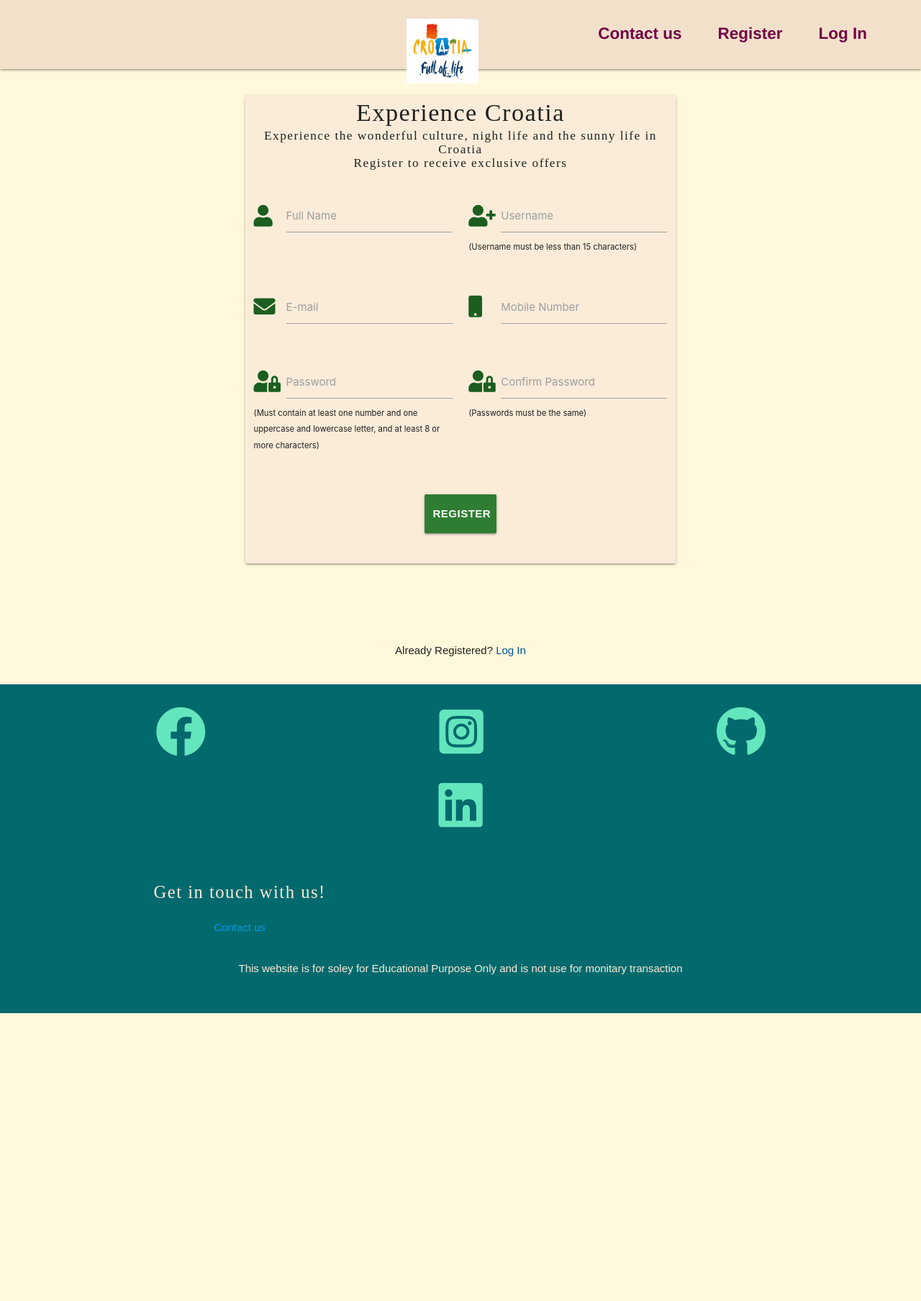
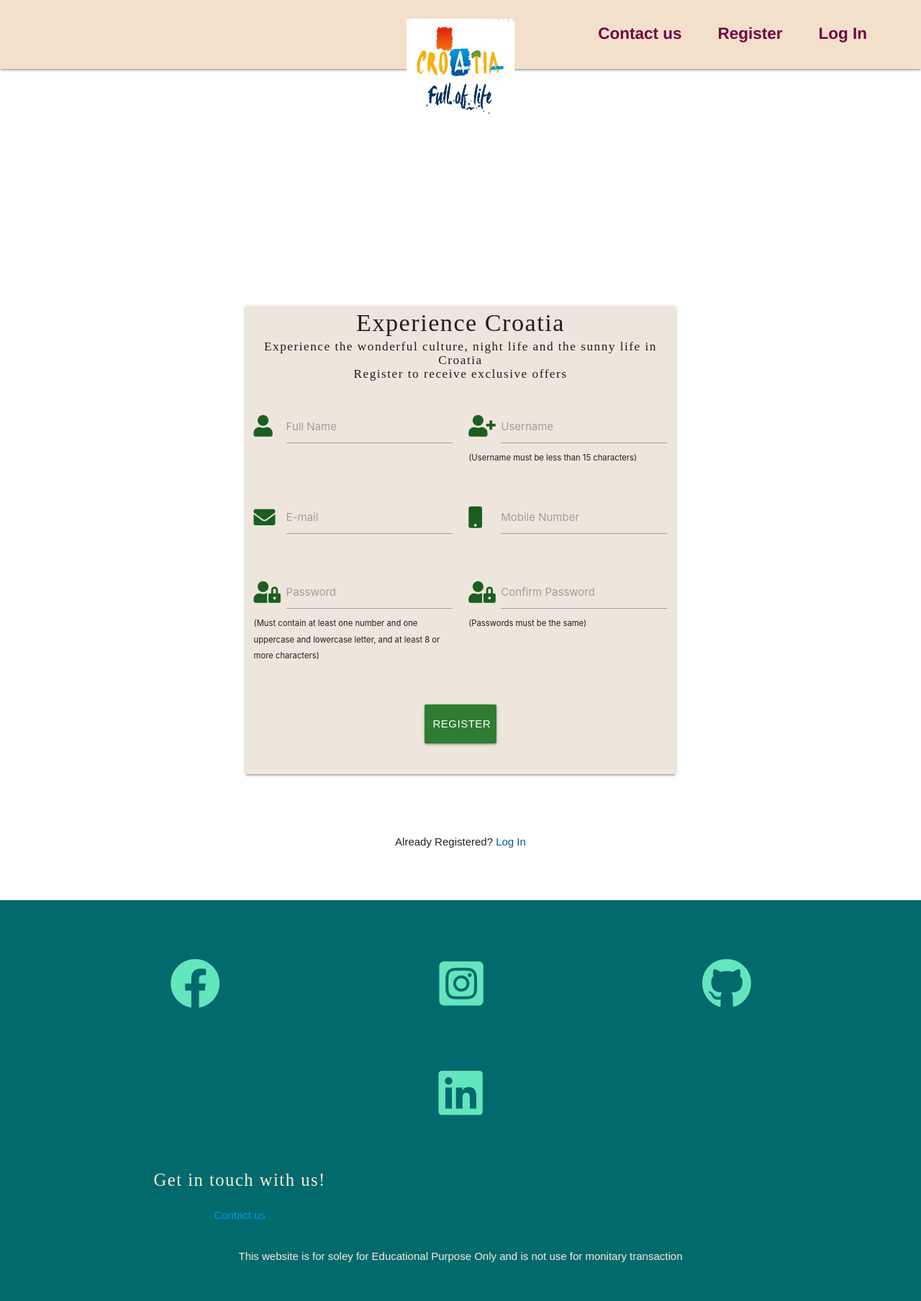
Before and after one commit to Frees1990/experience_croatia, a Flask app: page /register in a window 1280 px wide. Shown: the whole page at 72% size. Before the commit the page ends 1408 px from the top, so only its background shows below. Run offline with Flask 3, Linux system fonts and the light colour scheme; some libraries are stand-ins or nearby versions.

Commit message:
Changes on the position of the form card and added ID's to separate the position of each card in each pages

```diff
--- a/static/css/style.css
+++ b/static/css/style.css
@@ -7,20 +7,20 @@ html,
 body {
   width: 100%;
   height: 100%;
-  background-color: cornsilk;
 }
 
 body > footer {
-    background-color: cornsilk;
     position: sticky;
     top: 100vh;
 }
-
 main {
   overflow-x: hidden;
   min-height: calc(100vh - 20vh);
 }
-
+aside.flash {
+  margin-top: 200px;
+  z-index: 1;
+}
 aside#hero-image {
   width: 100vw;
   height: 90vh;
@@ -31,13 +31,14 @@ aside#hero-image {
   z-index: 2;
 }
 .carousel .carousel-item>img {
-  height: 90vh;
+  height: 100vh;
 }
 .hero-callout {
   text-align: center;
   color: #17353B;
   background-color: rgba(250, 236, 217, 0.5);
 }
+
 .hero-review {
   background-color: #FAECD9;
   padding: 40px;
@@ -56,13 +57,6 @@ aside#hero-image {
   height: 500px;
   width: 350px;
 
-}
-aside.flash {
-  margin-top: 65px;
-  z-index: 1;
-}
-.card-panel{
-  margin-bottom: 30%;
 }
 .callout-btn {
   border: 2px solid #17353B;
@@ -93,31 +87,22 @@ p,
 a,
 button {
   font-family: "Questrial", sans-serif;
-  font-weight: 400;
+  font-weight: 200;
   font-style: normal;
 }
 
-.push-container {
-  height: 70vh;
-  margin-top: 10vh;
-}
-
-
-.page-container {
-  margin-top: 4rem;
-}
 /* --------------------------------------- Logo*/
 a.logo {
   width: 150px;
   height: 150px;
-  background-size: 100px 90px;
+  background-size: 150px 140px;
   background-image: url(../images/logo.png);
   background-repeat: no-repeat;
   background-position: 0 0;
   cursor: pointer;
   text-indent: -9999px;
   overflow: hidden;
-  z-index: 1;
+  z-index: 4;
   margin-top: 2%;
 }
 
@@ -234,13 +219,23 @@ a.logo {
   input:checked~.hamburger span:nth-child(3) {
     transform: translateY(-12px) rotate(45deg);
   }
-  /** Register Form**/
 
-  .page-container {
-    margin-top: 4rem;
+  /* -------------------- Register Form */
+.registerloginlink{
+  margin: 6% 0 6% 0;
 }
+  /*  --------------------------------------- CONTACT PAGE */
 
-  /*  --------------------------------------- CONTACT PAGE */
+#contact-image{
+  width: 100vw;
+  height: 100vh;
+  background-image: url(../images/contact.jpg);
+  background-position: center;
+  background-repeat: no-repeat;
+  background-size: cover;
+  position: relative;
+  z-index: 2;
+}
 
 #thank-you-feedback {
   display: none;
@@ -249,16 +244,18 @@ a.logo {
 #no-card-display {
   display: none;
 }
-
+#contactForm, #regForm{
+  margin-top: 15rem;
+}
 .custom-card {
   background-color: #eee6dc;
-  margin-bottom: 5rem;
 }
+
 .footer-container {
   background-color: #02696d;
   bottom: 0;
   padding: 1rem;
-  min-height: 40vh;
+  min-height: 30vh;
   color: #FAECD9;
 }
 
@@ -270,7 +267,7 @@ ul.social-media-icons {
 .social-media-icons li {
   list-style: none;
   display: inline-block;
-  margin: 10px;
+  margin: 60px 0 10px 0;
 }
 
 .social-media-icons i {
@@ -279,14 +276,6 @@ ul.social-media-icons {
   margin-left: 150px;
   margin-right: 150px;
   margin-bottom: 30px;
-}
-.contactus{
-  margin-bottom: 60px;
-}
-
-.custom-card {
-  background-color: #FAECD9;
-  margin-bottom: 5rem;
 }
 
 .link {
```
Lines whose indentation alone changed are shown as unchanged.
